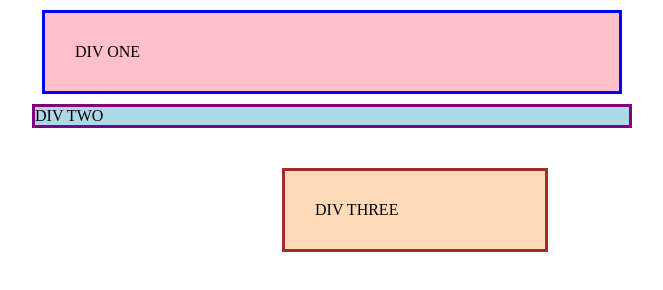
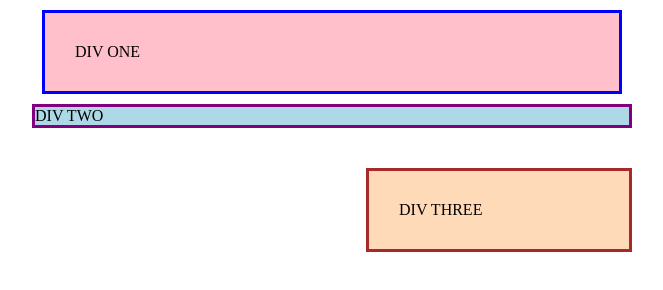
Before and after one commit to trilly-con-queso/odin-css-homework, a plain HTML site: page margin-and-padding/01-margin-padding/index.html in a window 1280 px wide. Shown: the whole page, without its empty margins (308-971 px from the left). Drawn offline with Linux system fonts and the light colour scheme.

Commit message:
Correct margin-left to match intended result

```diff
--- a/margin-and-padding/01-margin-padding/styles.css
+++ b/margin-and-padding/01-margin-padding/styles.css
@@ -24,5 +24,5 @@ body {
   width: 200px;
   /* CHANGE ME */
   padding: 30px;
-  margin-left: 250px;
+  margin-left: auto;
 }
```
